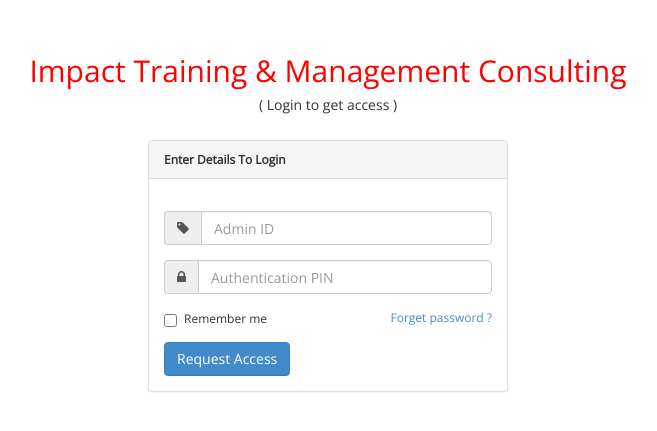
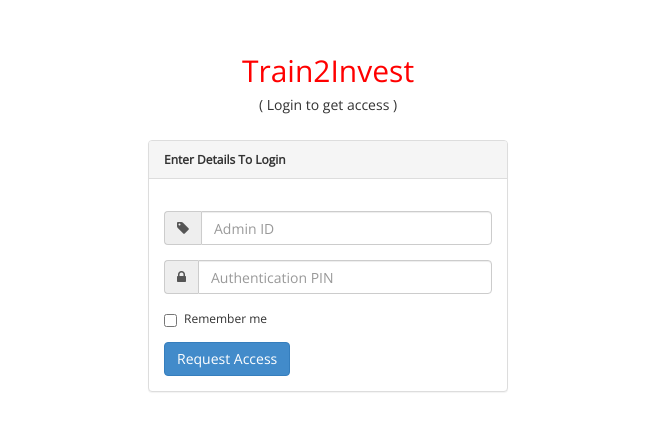
Before and after one commit to Mojolagbe2014/mojotirenitoinfesiti, a PHP site: page /mojotirenitoinfesiti/operator/login.php in a window 1280 px wide. Shown: the top 431 px of the page, without its empty margins (312-969 px from the left). Run offline with PHP 8.4, Linux system fonts and the light colour scheme.

Commit message:
Customizing the admin - Login page completed

```diff
--- a/operator/login.php
+++ b/operator/login.php
@@ -13,7 +13,7 @@ $errorArr = array(); //Array of errors
 <head>
     <meta charset="utf-8" />
     <meta name="viewport" content="width=device-width, initial-scale=1.0" />
-    <title>Admin Section - Impact Training &amp; Management Consulting</title>
+    <title>Admin Section - Train2Invest</title>
     <link href="assets/css/bootstrap.css" rel="stylesheet" />
     <link href="assets/css/font-awesome.css" rel="stylesheet" />
     <link href="assets/css/custom.css" rel="stylesheet" />
@@ -26,7 +26,7 @@ $errorArr = array(); //Array of errors
             <div class="col-md-12">
                 <div id="messageBox"></div>
                 <br /><br />
-                <h2> Impact Training &amp; Management Consulting</h2>
+                <h2> Train2Invest</h2>
 
                 <h5>( Login to get access )</h5>
                  <br />
@@ -53,9 +53,7 @@ $errorArr = array(); //Array of errors
                                  <label class="checkbox-inline">
                                      <input type="checkbox" /> Remember me
                                  </label>
-                                 <span class="pull-right">
-                                        <a href="#" >Forget password ? </a>
-                                 </span>
+                                 <span class="pull-right"></span>
                              </div>
                             <input type="hidden" name="loginstuff" id="loginstuff" value="loginstuff"/>
                             <button type="submit" class="btn btn-primary ">Request Access</button>
```
